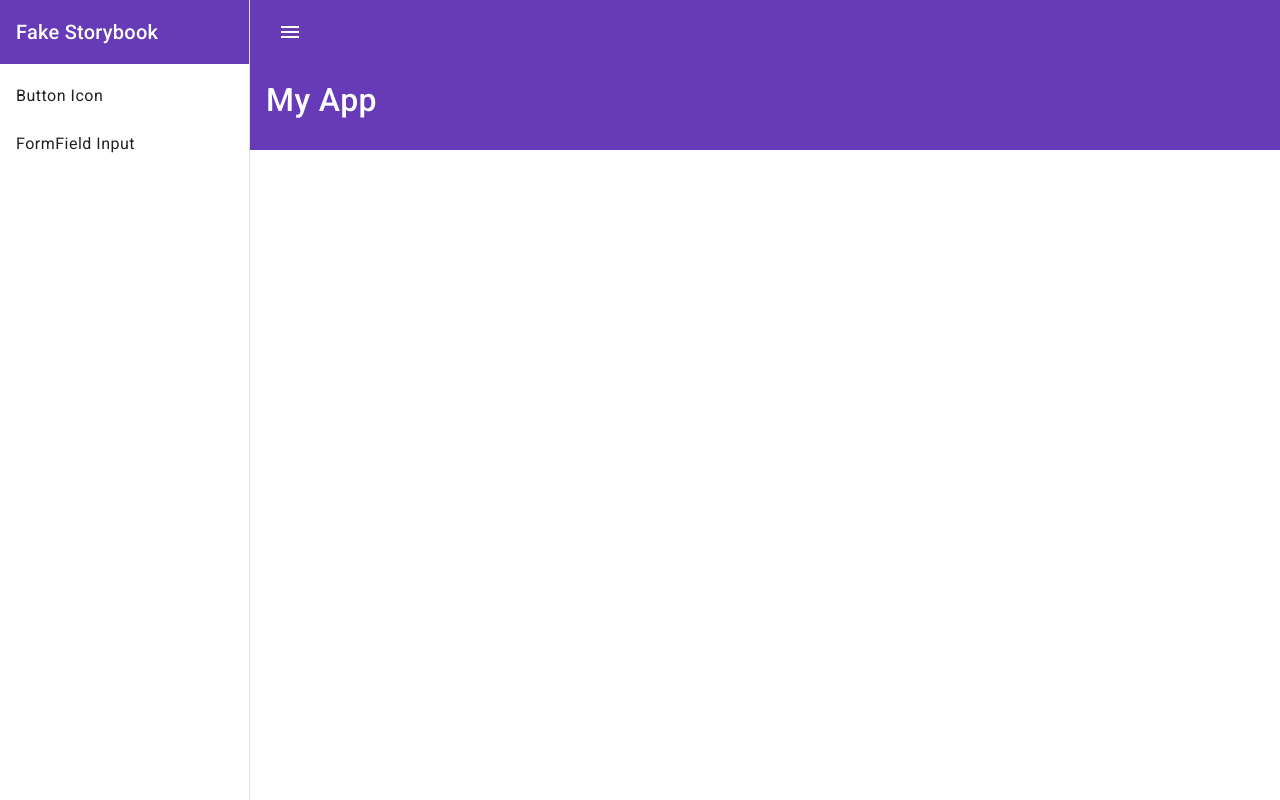
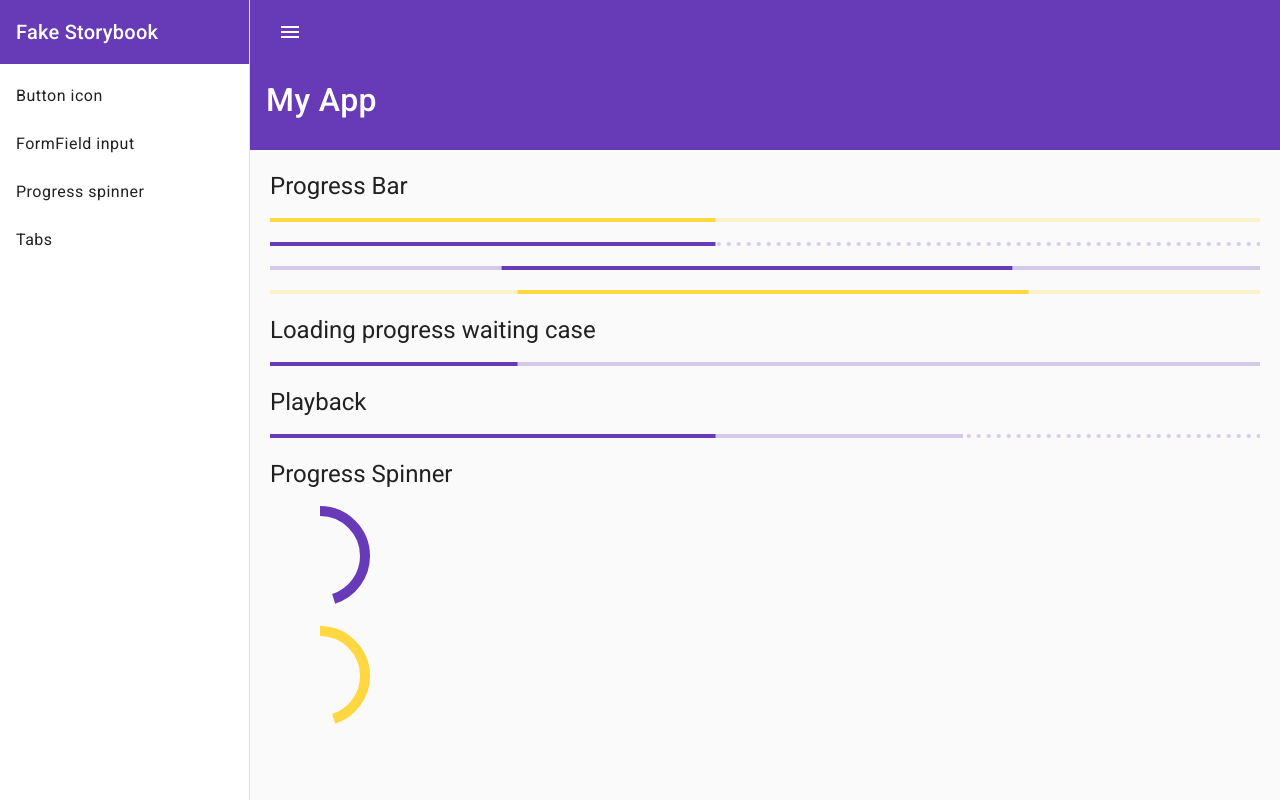
Before and after one commit to picoloto/rxjs_angular_material, an Angular app in the folder angular-material/: page /progressSpinner in a window 1280 px wide. Before the commit this address led to /. Built offline with nearby package versions, Linux system fonts and the light colour scheme.

Commit message:
progress and tabs structure

```diff
--- a/angular-material/src/app/app-routing.module.ts
+++ b/angular-material/src/app/app-routing.module.ts
@@ -2,10 +2,14 @@ import { NgModule } from '@angular/core';
 import { RouterModule, Routes } from '@angular/router';
 import { ButtonIconComponent } from './button-icon/button-icon.component';
 import { FormFieldInputComponent } from './form-field-input/form-field-input.component';
+import { ProgressSpinnerComponent } from './progress-spinner/progress-spinner.component';
+import { TabsComponent } from './tabs/tabs.component';
 
 const routes: Routes = [
   { path: 'buttonIcon', component: ButtonIconComponent },
   { path: 'formFieldInput', component: FormFieldInputComponent },
+  { path: 'progressSpinner', component: ProgressSpinnerComponent },
+  { path: 'tabs', component: TabsComponent },
 ];
 
 @NgModule({
--- a/angular-material/src/app/app.component.html
+++ b/angular-material/src/app/app.component.html
@@ -10,8 +10,10 @@
     </mat-toolbar>
 
     <mat-nav-list>
-      <a mat-list-item routerLink="buttonIcon">Button Icon</a>
-      <a mat-list-item routerLink="formFieldInput">FormField Input</a>
+      <a mat-list-item routerLink="buttonIcon">Button icon</a>
+      <a mat-list-item routerLink="formFieldInput">FormField input</a>
+      <a mat-list-item routerLink="progressSpinner">Progress spinner</a>
+      <a mat-list-item routerLink="tabs">Tabs</a>
     </mat-nav-list>
   </mat-sidenav>
 
@@ -45,6 +47,8 @@
     <mat-toolbar color="primary" class="toolbar-submenu">
       <span *ngIf="!popText">My App</span>
     </mat-toolbar>
-    <router-outlet></router-outlet>
+    <div class="router-outlet">
+      <router-outlet></router-outlet>
+    </div>
   </mat-sidenav-content>
 </mat-sidenav-container>
--- a/angular-material/src/app/app.component.scss
+++ b/angular-material/src/app/app.component.scss
@@ -21,3 +21,11 @@
   font-size: 2rem;
   margin-top: 50px;
 }
+
+.mat-drawer-container{
+  height: 100%;
+}
+
+.router-outlet{
+  margin: 20px
+}
--- a/angular-material/src/app/app.module.ts
+++ b/angular-material/src/app/app.module.ts
@@ -8,9 +8,11 @@ import { MaterialModule } from './material/material.module';
 import { ButtonIconComponent } from './button-icon/button-icon.component';
 import { FormFieldInputComponent } from './form-field-input/form-field-input.component';
 import { FormsModule } from '@angular/forms';
+import { ProgressSpinnerComponent } from './progress-spinner/progress-spinner.component';
+import { TabsComponent } from './tabs/tabs.component';
 
 @NgModule({
-  declarations: [AppComponent, ButtonIconComponent, FormFieldInputComponent],
+  declarations: [AppComponent, ButtonIconComponent, FormFieldInputComponent, ProgressSpinnerComponent, TabsComponent],
   imports: [
     BrowserModule,
     AppRoutingModule,
--- a/angular-material/src/app/material/material.module.ts
+++ b/angular-material/src/app/material/material.module.ts
@@ -7,6 +7,9 @@ import { MatButtonModule } from '@angular/material/button';
 import { MatSidenavModule } from '@angular/material/sidenav';
 import { MatInputModule } from '@angular/material/input';
 import { MatListModule } from '@angular/material/list';
+import { MatProgressSpinnerModule } from '@angular/material/progress-spinner';
+import { MatProgressBarModule } from '@angular/material/progress-bar';
+import { MatTabsModule } from '@angular/material/tabs';
 
 @NgModule({
   exports: [
@@ -17,6 +20,9 @@ import { MatListModule } from '@angular/material/list';
     MatSidenavModule,
     MatInputModule,
     MatListModule,
+    MatProgressSpinnerModule,
+    MatProgressBarModule,
+    MatTabsModule,
   ],
   providers: [
     {
--- /dev/null
+++ b/angular-material/src/app/progress-spinner/progress-spinner.component.html
@@ -0,0 +1,59 @@
+<h1>Progress Bar</h1>
+<mat-progress-bar
+  mode="determinate"
+  color="accent"
+  [value]="loadingPercent"></mat-progress-bar>
+<br />
+
+<mat-progress-bar
+  mode="buffer"
+  color="primary"
+  [value]="loadingPercent"></mat-progress-bar>
+<br />
+
+<mat-progress-bar mode="indeterminate" color="primary"></mat-progress-bar>
+<br />
+
+<mat-progress-bar mode="query" color="accent"></mat-progress-bar>
+<br />
+
+<h1>Loading progress waiting case</h1>
+<mat-progress-bar
+  color="primary"
+  [mode]="queryProgressMode"
+  [value]="queryValue"></mat-progress-bar>
+<br />
+
+<h1>Playback</h1>
+<mat-progress-bar
+  mode="buffer"
+  color="primary"
+  [value]="loadingPercent"
+  [bufferValue]="bufferPercent"></mat-progress-bar>
+<br />
+
+<h1>Progress Spinner</h1>
+<mat-spinner
+  color="primary"
+  mode="determinate"
+  [value]="loadingPercent"></mat-spinner>
+<br />
+
+<mat-progress-spinner
+  mode="determinate"
+  color="accent"
+  [value]="loadingPercent"></mat-progress-spinner>
+<br />
+
+<mat-progress-spinner
+  mode="indeterminate"
+  color="primary"></mat-progress-spinner>
+<br />
+
+<h1>Loading spinner waiting case</h1>
+
+<mat-progress-spinner
+  [mode]="querySpinnerMode"
+  color="primary"
+  [value]="queryValue"></mat-progress-spinner>
+<br />
--- /dev/null
+++ b/angular-material/src/app/progress-spinner/progress-spinner.component.ts
@@ -0,0 +1,51 @@
+import { Component, OnInit } from '@angular/core';
+import { ProgressBarMode } from '@angular/material/progress-bar';
+import { ProgressSpinnerMode } from '@angular/material/progress-spinner';
+import { concat, interval, map, take, takeWhile, tap } from 'rxjs';
+
+@Component({
+  selector: 'app-progress-spinner',
+  templateUrl: './progress-spinner.component.html',
+  styleUrls: ['./progress-spinner.component.scss'],
+})
+export class ProgressSpinnerComponent implements OnInit {
+  public loadingPercent = 0;
+  public bufferPercent = 0;
+  public queryValue = 0;
+  public queryProgressMode: ProgressBarMode = 'query';
+  public querySpinnerMode: ProgressSpinnerMode = 'indeterminate';
+
+  ngOnInit(): void {
+    const LOADING_SPEED = 500;
+    const BUFFER_SPEED = 350;
+    const MAX_PERCENT = 500;
+
+    this.loadingProgress(LOADING_SPEED, MAX_PERCENT).subscribe(
+      (i) => (this.loadingPercent = i)
+    );
+
+    this.loadingProgress(BUFFER_SPEED, MAX_PERCENT).subscribe(
+      (i) => (this.bufferPercent = i)
+    );
+
+    concat(
+      interval(2000).pipe(
+        take(1),
+        tap(
+          (_) => (
+            (this.queryProgressMode = 'determinate'),
+            (this.querySpinnerMode = 'determinate')
+          )
+        )
+      ),
+      this.loadingProgress(LOADING_SPEED, MAX_PERCENT)
+    ).subscribe((i) => (this.queryValue = i));
+  }
+
+  loadingProgress(speed: number, takeUntil: number) {
+    return interval(speed).pipe(
+      map((i) => i * 5),
+      takeWhile((i) => i <= takeUntil)
+    );
+  }
+}
--- /dev/null
+++ b/angular-material/src/app/tabs/tabs.component.html
@@ -0,0 +1 @@
+<p>tabs works!</p>
```
Also changed, not shown: angular-material/src/app/tabs/tabs.component.ts (added, +10 -0 lines), angular-material/src/app/progress-spinner/progress-spinner.component.scss (added), angular-material/src/app/tabs/tabs.component.scss (added).
